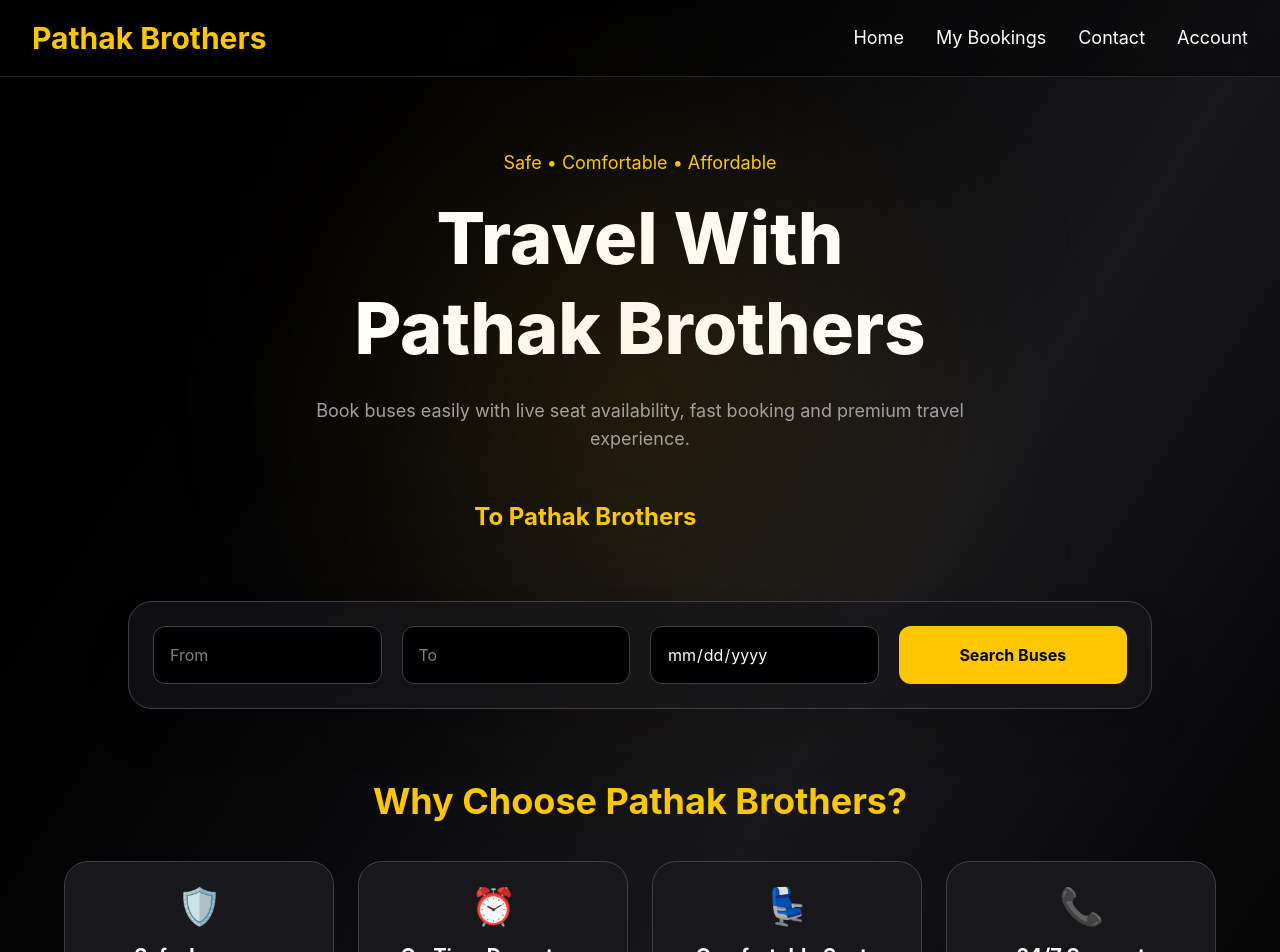
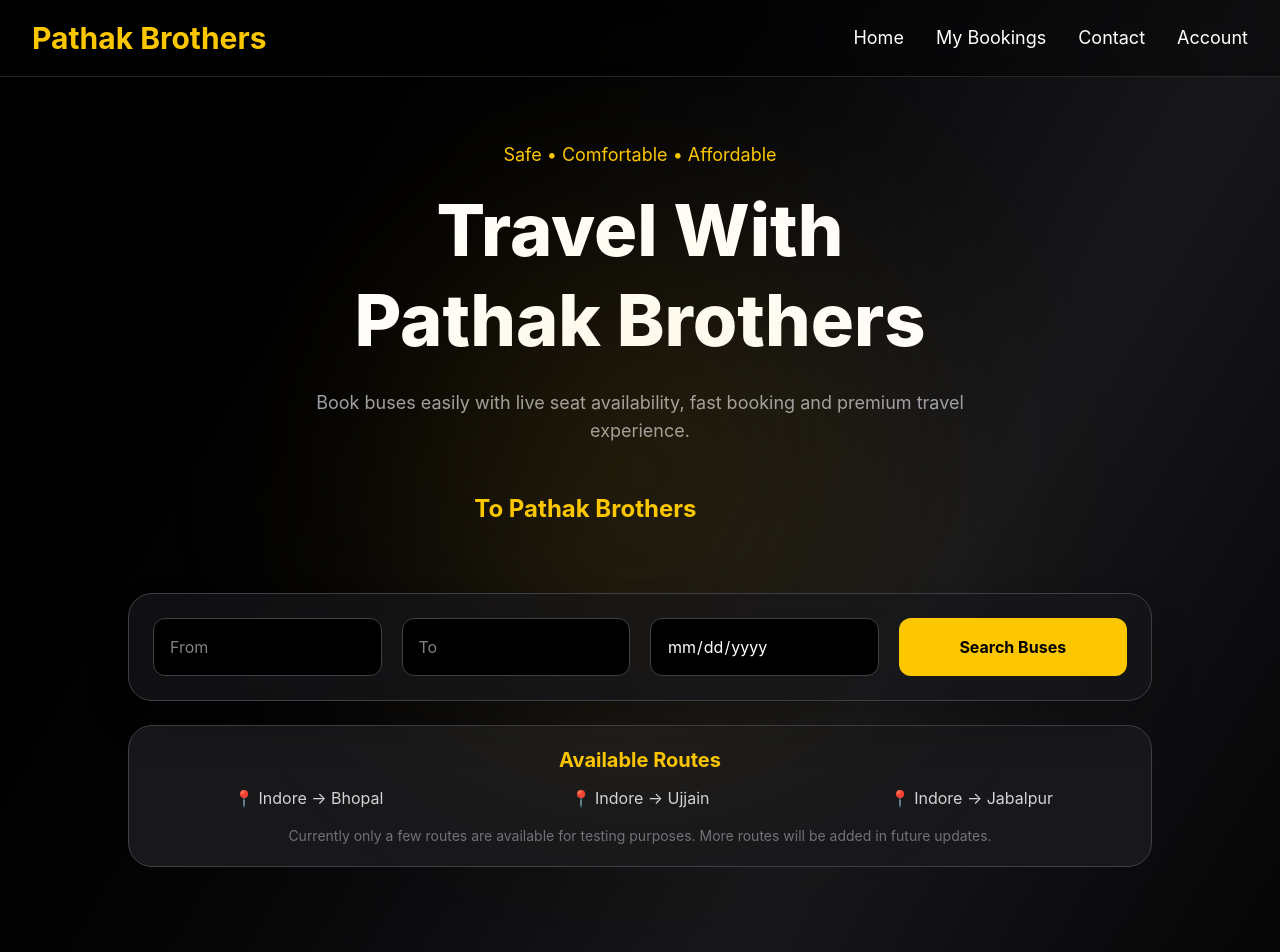
Before and after one commit to rajchoubey19/pathak-brothers-bus-reservation, a React (Vite) app: page / in a window 1280 px wide. Shown: the top 952 px of the page. Built offline with nearby package versions, Linux system fonts and the light colour scheme.

Commit message:
Added available routes section on home page

```diff
--- a/src/pages/Home.jsx
+++ b/src/pages/Home.jsx
@@ -64,7 +64,7 @@ const handleSearch = () => {
       </nav>
 
       {/* Hero Section */}
-      <section className="relative flex flex-col items-center justify-center text-center px-5 min-h-[80vh]">
+      <section className="relative flex flex-col items-center justify-center text-center px-5 min-h-fit pb-16">
 
       <div className="absolute w-[500px] h-[500px] bg-yellow-500/10 blur-[120px] rounded-full pointer-events-none"></div>
 
@@ -128,6 +128,23 @@ const handleSearch = () => {
 
   </div>
 
+</div>
+
+<div className="mt-6 bg-zinc-900 border border-zinc-700 rounded-3xl p-5 w-full max-w-5xl">
+  <h3 className="text-yellow-400 font-bold text-xl mb-3">
+    Available Routes
+  </h3>
+
+  <div className="grid md:grid-cols-3 gap-3 text-zinc-300">
+    <p>📍 Indore → Bhopal</p>
+    <p>📍 Indore → Ujjain</p>
+    <p>📍 Indore → Jabalpur</p>
+  </div>
+
+  <p className="text-zinc-500 mt-4 text-sm">
+    Currently only a few routes are available for testing purposes.
+    More routes will be added in future updates.
+  </p>
 </div>
 
   </section>
```
